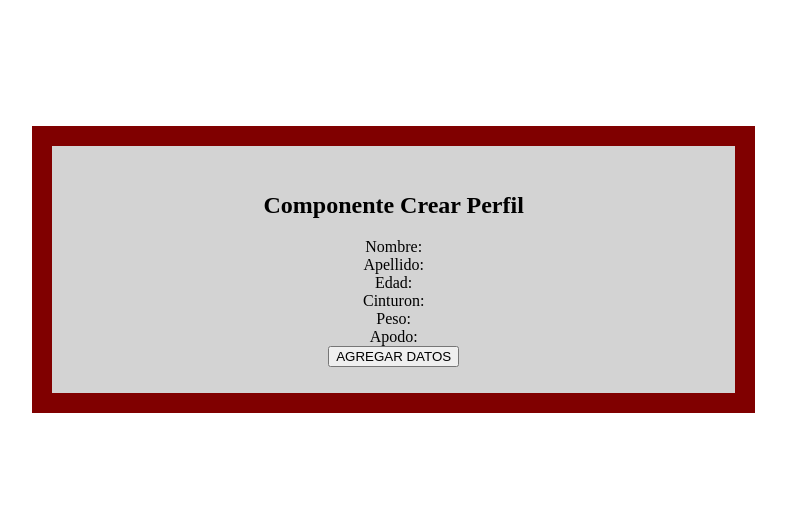
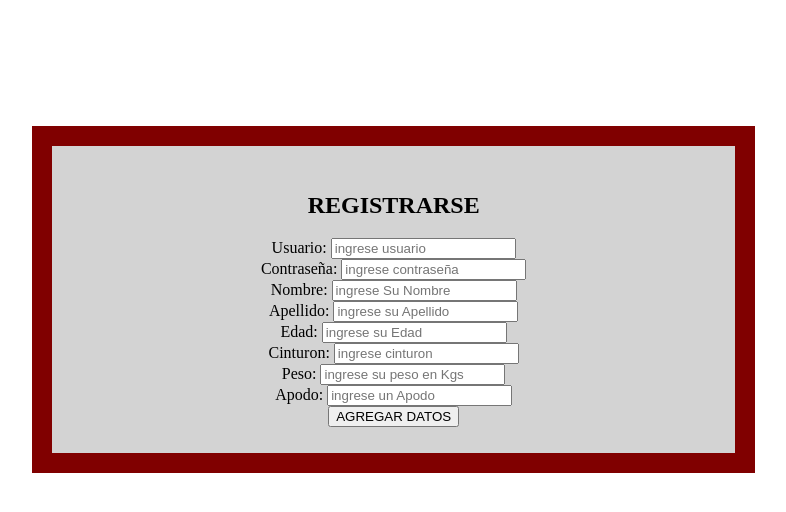
Before and after one commit to xMaxiuxx/Kratos-Academy-Front-end, an Angular app: page /create in a window 1280 px wide. Shown: the top 512 px of the page, without its empty margins (102-888 px from the left). Built offline with nearby package versions, Linux system fonts and the light colour scheme.

Commit message:
Enrutado Completo Angular

```diff
--- a/src/app/app-routing.module.ts
+++ b/src/app/app-routing.module.ts
@@ -17,8 +17,9 @@ const routes: Routes = [
   { path: 'teacher', component: TeacherComponent },
   { path: 'edit', component: EditProfileComponent },
   { path: 'create', component: ProfileComponent },
+  { path: '**', component: UserNotFoundComponent },
 
-  { path: '**', component: UserNotFoundComponent },
+
 
 
 
--- a/src/app/home/home.component.html
+++ b/src/app/home/home.component.html
@@ -18,7 +18,7 @@
             <p>Noticias</p>
     </div>
     <button routerLink="login">INGRESAR</button>
-    <button>REGISTRARSE</button>
+    <button routerLink="/create" > REGISTRARSE</button>
 </body>
 <footer class="footer"><h1>Creado por Maxi</h1></footer>
 
--- a/src/app/login/login.component.html
+++ b/src/app/login/login.component.html
@@ -11,7 +11,8 @@
     <input type="password" name="contraseña" placeholder="ingrese contraseña"><br>
 
     <button>LOGIN</button>
-
+    <button routerLink= "/student">PRACTICANTE</button>
+    <button routerLink= "/teacher">PROFESOR</button>
 </div>
 
 </body>
--- a/src/app/profile/profile.component.html
+++ b/src/app/profile/profile.component.html
@@ -3,14 +3,26 @@
 <head>
 </head>
 <body>
-<h2>Componente Crear Perfil</h2>
+<h2> REGISTRARSE</h2>
 <div>
-    <label for="text">Nombre: </label><br>
-    <label for="text">Apellido: </label><br>
-    <label for="text">Edad: </label><br>
-    <label for="text">Cinturon: </label><br>
-    <label for="text">Peso: </label><br>
-    <label for="text">Apodo: </label><br>
+    <label for="text">Usuario: </label>
+    <input type="text" name="Usuario" placeholder="ingrese usuario"><br>
+    <label for="Password">Contraseña: </label>
+    <input type="password" name="contraseña" placeholder="ingrese contraseña"><br>
+
+    <label for="text">Nombre: </label>
+    <input type="text" name="Usuario" placeholder="ingrese Su Nombre"><br>
+    <label for="text">Apellido: </label>
+    <input type="text" name="Apellido" placeholder="ingrese su Apellido"><br>
+    <label for="text">Edad: </label>
+    <input type="text" name="Edad" placeholder="ingrese su Edad"><br>
+    <label for="text">Cinturon: </label>
+    <input type="text" name="cinturon" placeholder="ingrese cinturon"><br>
+    <label for="text">Peso: </label>
+    <input type="text" name="peso" placeholder="ingrese su peso en Kgs"><br>
+    <label for="text">Apodo: </label>
+    <input type="text" name="Apodo" placeholder="ingrese un Apodo"><br>
+
     <button>AGREGAR  DATOS </button>
 </div>
 
--- a/src/app/student/student.component.html
+++ b/src/app/student/student.component.html
@@ -12,6 +12,8 @@
         <p>cinturon</p>
         <p>cuando empezaste</p>
         <p>categoria</p>
+        <button routerLink="/edit"> EDITAR PERFIL</button>
+
      </div>
 
     <div class="asistencias" >
--- a/src/app/teacher/teacher.component.html
+++ b/src/app/teacher/teacher.component.html
@@ -12,6 +12,7 @@
         <p>cinturon</p>
         <p>cuando empezaste</p>
         <p>categoria</p>
+        <button routerLink="/edit"> EDITAR PERFIL</button>
      </div>
   <button>alumnos</button>
   <button>fechas</button>
```
